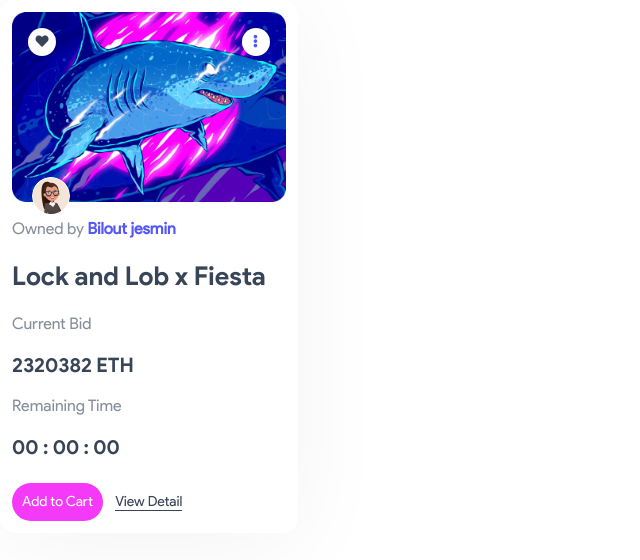
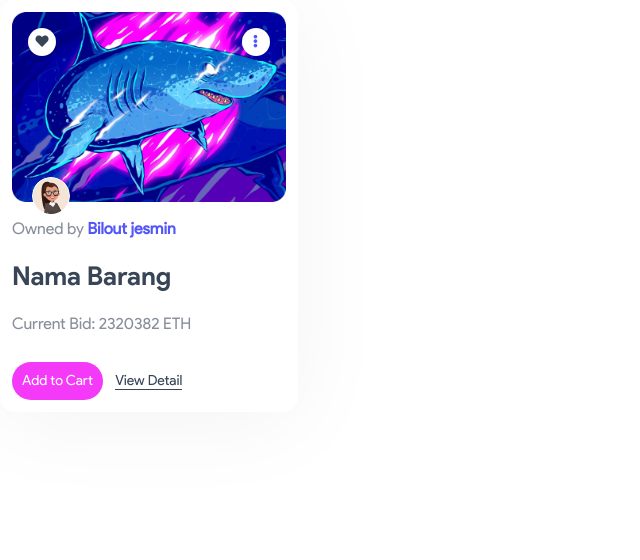
Before and after one commit to digitalprintingind/dsidegraphia, a plain HTML site: page my-profile.htm in a window 1280 px wide. Shown: the whole page, without its empty margins (0-640 px from the left). Drawn offline with Linux system fonts and the light colour scheme.

Commit message:
Update my-profile.htm

```diff
--- a/my-profile.htm
+++ b/my-profile.htm
@@ -37,17 +37,9 @@
           <div class="trending-action__author-img"><img src="assets/img/author-pic.png" alt="#"></div>
           <p class="person_responsible">Owned by <a href="profile.html">Bilout jesmin</a></p>
         </div>
-        <h2 class="name-product"><a href="active-bids.html">Lock and Lob x Fiesta</a></h2>
+        <h2 class="name-product"><a href="active-bids.html">Nama Barang</a></h2>
         <div class="product-price">
-          <div class="product-price__group">
-            <p class="product-price__group-small">Current Bid</p>
-            <h3 class="product-price__group-title">2320382 ETH</h3>
-          </div>
-          <div class="product-price__middle-border"></div>
-          <div class="product-price__group">
-            <p class="product-price__group-small">Remaining Time</p>
-            <h3 class="product-price__group-title" id="CountDown" data-countdown="2023/09/01"></h3>
-          </div>
+          <p class="product-price__group-small">Current Bid: 2320382 ETH</p>
         </div>
       </div>
       <div class="dashboard-banner__button trending-action__bottom">
```
